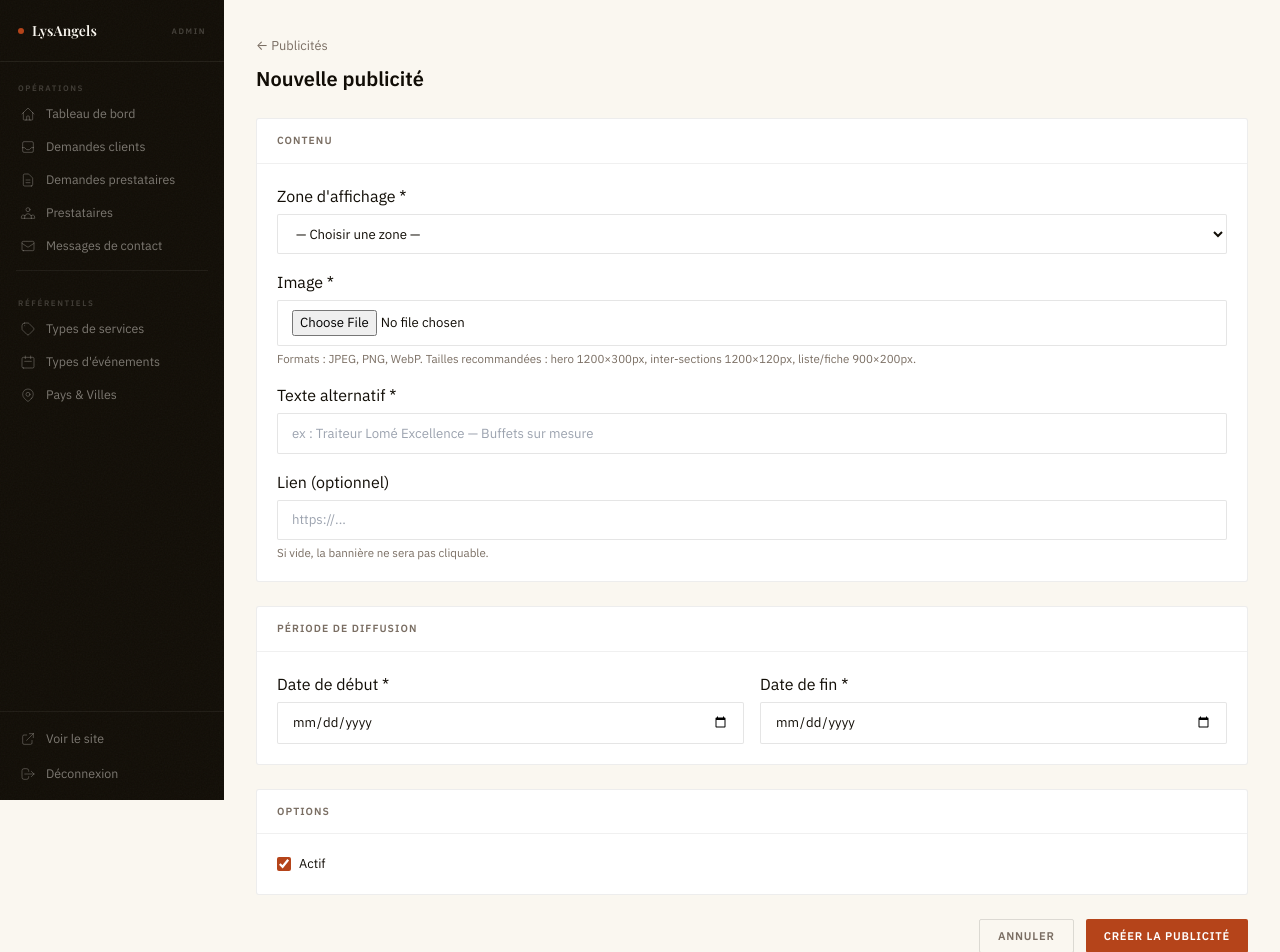
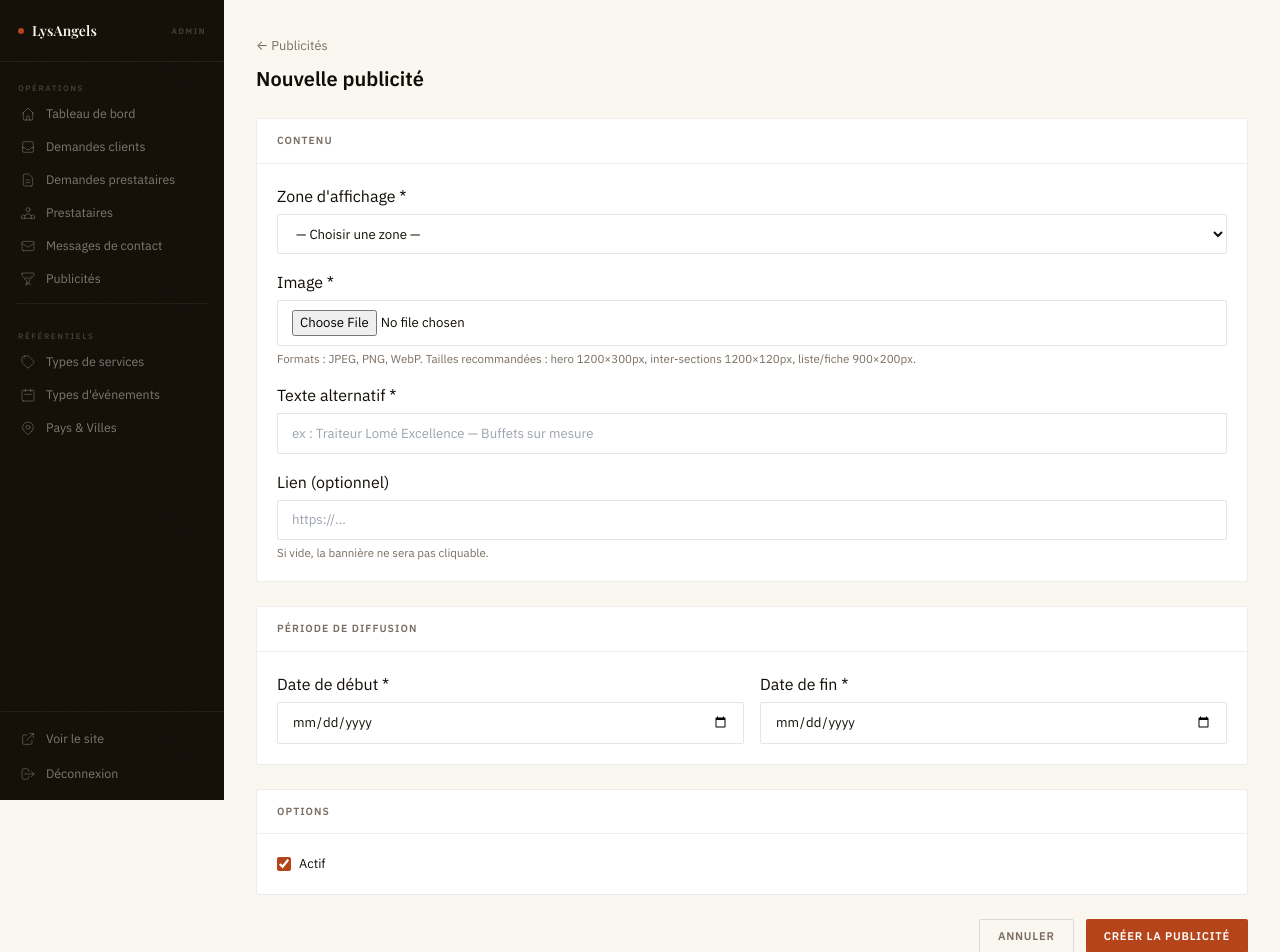
Before and after one commit to deSully/lysangels, a Django app: template templates/accounts/admin/ad_form.html in a window 1280 px wide. Shown: the top 952 px of the page. Run offline with Django 5.2, Linux system fonts and the light colour scheme; the template is opened without the code that fills it, so the values that code supplies are empty; some web fonts are replaced.

Commit message:
feat(admin): ajoute lien "Publicités" dans la sidebar de l'admin

```diff
--- a/templates/accounts/admin/base_admin.html
+++ b/templates/accounts/admin/base_admin.html
@@ -414,6 +414,14 @@ body {
       Messages de contact
     </a>
 
+    <a href="{% url 'accounts:admin_ad_list' %}"
+       class="a-nav-item {% if 'admin_ad' in request.resolver_match.url_name %}active{% endif %}">
+      <svg fill="none" stroke="currentColor" viewBox="0 0 24 24">
+        <path stroke-linecap="round" stroke-linejoin="round" stroke-width="1.5" d="M7 12l3-3 3 3 4-4M8 21l4-4 4 4M3 4a1 1 0 011-1h16a1 1 0 011 1v2.586a1 1 0 01-.293.707l-6.414 6.414a1 1 0 00-.293.707V17l-4 4v-6.586a1 1 0 00-.293-.707L3.293 7.293A1 1 0 013 6.586V4z"/>
+      </svg>
+      Publicités
+    </a>
+
     <div class="a-nav-sep"></div>
     <span class="a-nav-section">Référentiels</span>
 
```
